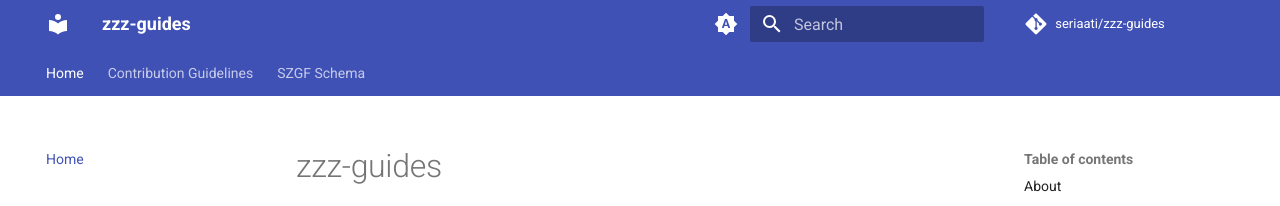
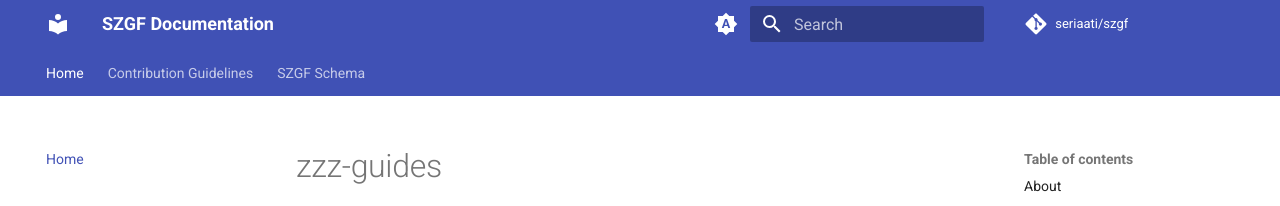
Before and after one commit to seriaati/zzz-guides, an MkDocs documentation site: the page built from docs/README.md, in a window 1280 px wide. Shown: the top 206 px of the page. Built offline with MkDocs 1.6.1 and Material for MkDocs 9.7.7, drawn with Linux system fonts in a browser that asks for light colours; comment, search, counter and statistics services are not loaded.

Commit message:
feat: Update mkdocs configurations

```diff
--- a/mkdocs.yml
+++ b/mkdocs.yml
@@ -1,12 +1,12 @@
 # Project information
-site_name: zzz-guides
-site_url: https://gh.seria.moe/zzz-guides
+site_name: SZGF Documentation
+site_url: https://docs.szgf.seria.moe
 site_author: Seria Ati
 site_description: SZGF documentation
 
 # Repository
-repo_name: seriaati/zzz-guides
-repo_url: https://github.com/seriaati/zzz-guides
+repo_name: seriaati/szgf
+repo_url: https://github.com/seriaati/szgf
 
 # Copyright
 copyright: Copyright &copy; 2025 - 2026 Seria Ati
```
